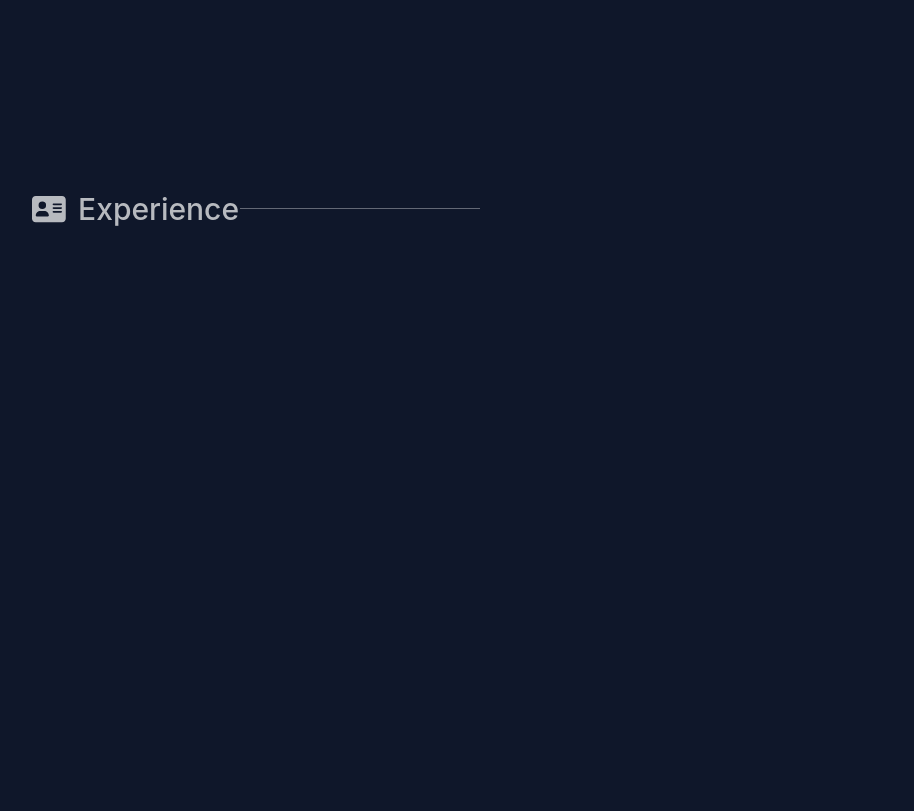
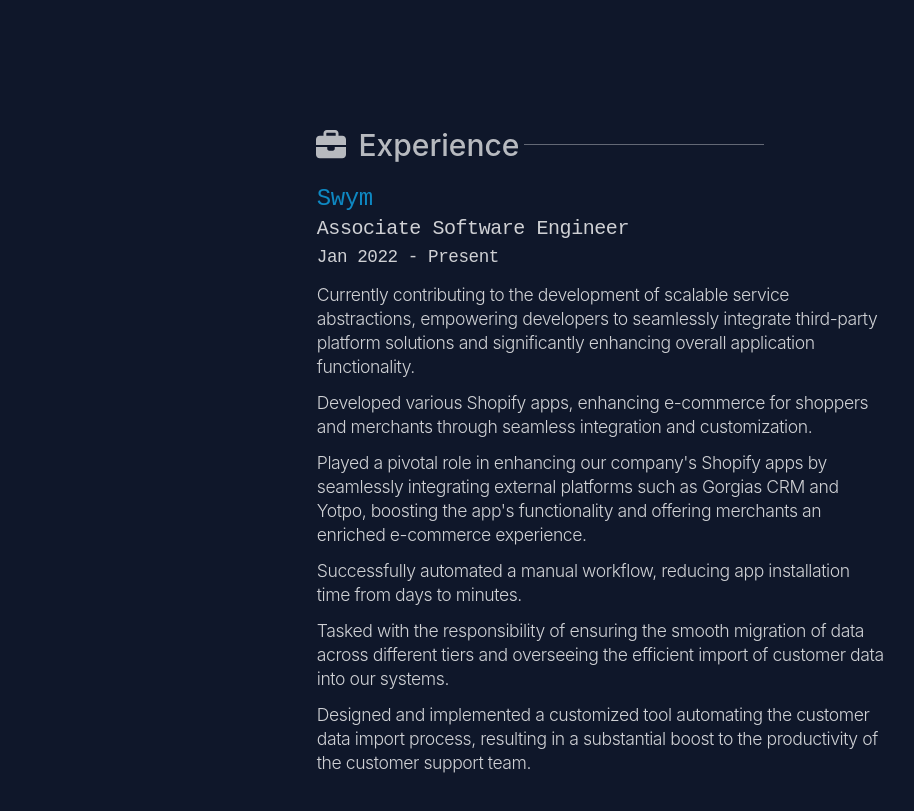
Before and after one commit to gogouravr/dot-portfolio, a React (Create React App) app: page / in a window 1280 px wide. Shown: the part 1520-2331 px from the top of the page, without its empty margins (181-1095 px from the left). Before the commit the page ends 1827 px from the top, so only its background shows below. Built offline with nearby package versions, Linux system fonts and the light colour scheme.

Commit message:
Add `experience` info

```diff
--- a/src/profile.json
+++ b/src/profile.json
@@ -40,9 +40,16 @@
         {
             "name": "Swym",
             "url": "swym.it",
+            "role": "Associate Software Engineer",
+            "start": "Jan 2022",
+            "end": "Present",
             "paras": [
-                " I have a strong background in Shopify app development and e-commerce enhancement, with a focus on seamless integration and customization for shoppers and merchants. I played a key role in improving our company's Shopify apps by integrating external platforms like Gorgias CRM and Yotpo, significantly enhancing the app's functionality and providing a better e-commerce experience for merchants. Notably, I successfully automated a time-consuming manual workflow, reducing app installation time from days to mere minutes. Additionally, I managed data migration and the efficient import of customer data across different tiers.",
-                "Furthermore, I am currently contributing to the development of scalable service abstractions that empower developers to seamlessly integrate third-party platform solutions, resulting in a substantial boost in overall application functionality. I also designed and implemented a customized tool to automate the customer data import process, greatly improving the productivity of the customer support team. Moreover, I tackled and resolved bugs in both frontend and backend services of the Wishlist Plus app, ensuring the seamless functionality of the systems."
+                "Currently contributing to the development of scalable service abstractions, empowering developers to seamlessly integrate third-party platform solutions and significantly enhancing overall application functionality.",
+                "Developed various Shopify apps, enhancing e-commerce for shoppers and merchants through seamless integration and customization.",
+                "Played a pivotal role in enhancing our company's Shopify apps by seamlessly integrating external platforms such as Gorgias CRM and Yotpo, boosting the app's functionality and offering merchants an enriched e-commerce experience.",
+                "Successfully automated a manual workflow, reducing app installation time from days to minutes.",
+                "Tasked with the responsibility of ensuring the smooth migration of data across different tiers and overseeing the efficient import of customer data into our systems.",
+                "Designed and implemented a customized tool automating the customer data import process, resulting in a substantial boost to the productivity of the customer support team."
             ]
         }
     ]
--- a/src/screens/About.jsx
+++ b/src/screens/About.jsx
@@ -17,7 +17,7 @@
                     <img className='border-3 shadow-[0_0_20px_20px_rgba(14,165,233,0.80)] border-sky-500 opacity-80 rounded-full drop-shadow-2xl bg-slate-800' src="/gourav-raj-photo.png" alt={profile['first-name'] + ' ' + profile['last-name']} />
                 </figure>
 
-                <p className='font-sans font-[240] lg:w-2/3 opacity-80 mt-5 text-white text-lg lg:text-[1.1rem] tracking-tight flex flex-col gap-3'>
+                <p className='font-high-l font-[280] leading-6 lg:w-2/3 opacity-80 mt-5 text-white text-lg lg:text-[1.1rem] tracking-tight flex flex-col gap-3'>
                     <p>{profile['about-text'][0]}</p>
                     <p>{profile['about-text'][1]}
                         <a href='https://www.bitmesra.ac.in/' target='_blank' rel="noreferrer" className="text-sky-500 font-light">
--- a/src/screens/Experience.jsx
+++ b/src/screens/Experience.jsx
@@ -1,15 +1,35 @@
 import React from 'react';
 import profile from '../profile.json';
 import { FontAwesomeIcon } from '@fortawesome/react-fontawesome';
-import { faAddressCard } from '@fortawesome/free-solid-svg-icons';
+import { faBriefcase } from '@fortawesome/free-solid-svg-icons';
 
 export default function Experience() {
     return (
-        <div className='my-20 a sm:mt-10 md:mt-40 lg:mt-60 mx-auto w-11/12 sm:w-10/12 md:w-9/12 lg:w-8/12' id='about'>
-            <h2 className='text-white font-medium text-2xl font-high-l self-start lg:text-3xl relative hor-bar first:mr-2 opacity-70'>
-                <FontAwesomeIcon icon={faAddressCard} className='mr-3' />
+        <div className='flex flex-col items-end  my-20 sm:mt-10 md:mt-40 lg:mt-60 mx-auto w-11/12 sm:w-10/12 md:w-9/12 lg:w-8/12' id='experience'>
+            <h2 className='text-white font-medium text-2xl font-high-l ml-[33.3%] self-start hor-bar lg:text-3xl relative first:mr-2 opacity-70'>
+                <FontAwesomeIcon icon={faBriefcase} className='mr-3' />
                 Experience
             </h2>
+
+            {/* <section className='flex flex-col lg:flex-row md:gap-8 lg:gap-12 justify-center items-center lg:items-start mt-8 a sm:mt-10 mx-auto w-11/12 sm:w-10/12 md:w-9/12 lg:w-11/12'> */}
+
+            <section className='font-sans font-[240] lg:w-2/3 opacity-80 mt-5 text-white text-lg lg:text-[1.1rem] tracking-tight flex flex-col gap-3'>
+                {profile['experience'].map(organisation =>
+                    <div>
+                        <h3 className='text-2xl font-normal text-sky-500'><a href={organisation.url} target='_blank' rel='noreferrer'>{organisation['name']}</a></h3>
+                        <h4 className='text-xl font-normal'>{organisation['role']}</h4>
+                        <div className="font-normal mb-3">
+                            <span>{organisation['start']}</span>
+                            <span> - </span>
+                            <span>{organisation['end']}</span>
+                        </div>
+                        {organisation['paras'].map(para => <p className='font-high-l mt-3 font-[280] leading-6'>{para}</p>)}
+                    </div>
+                )}
+
+            </section>
+
+            {/* </section> */}
 
         </div>
     )
```
